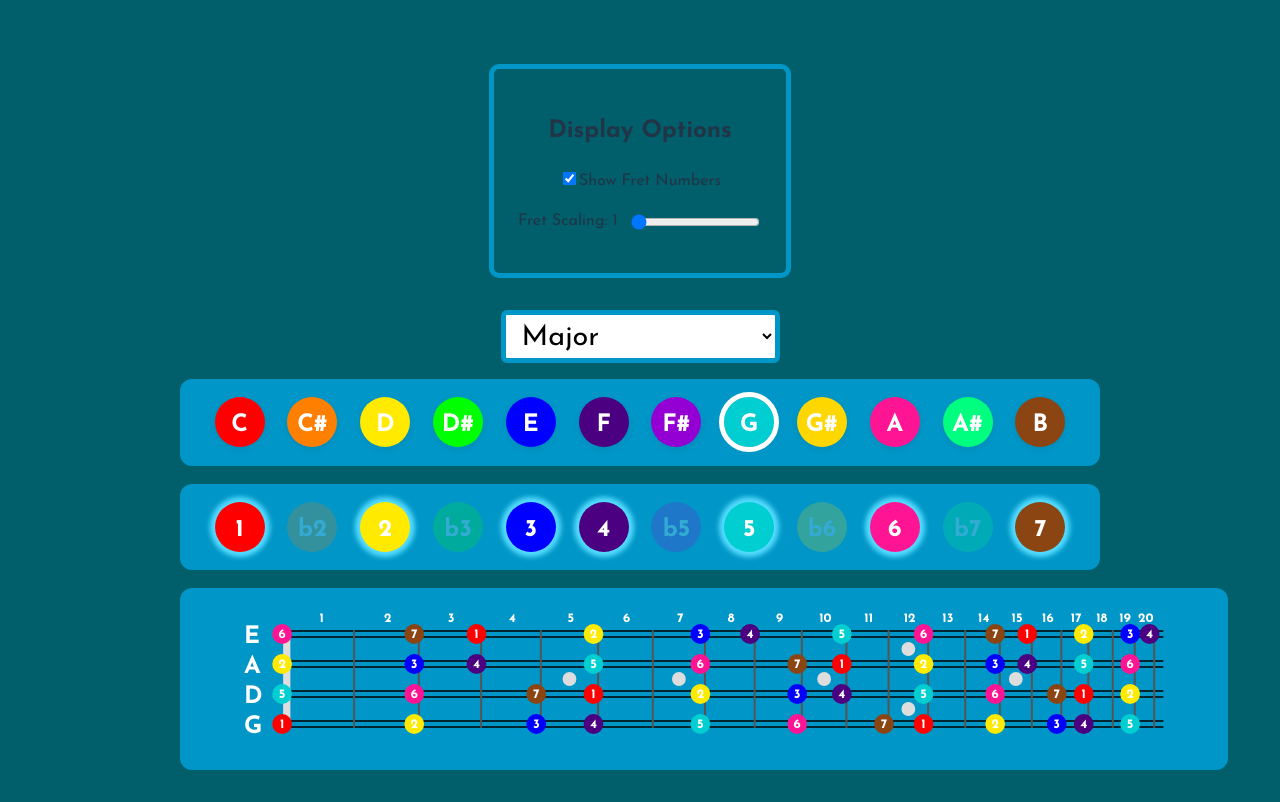
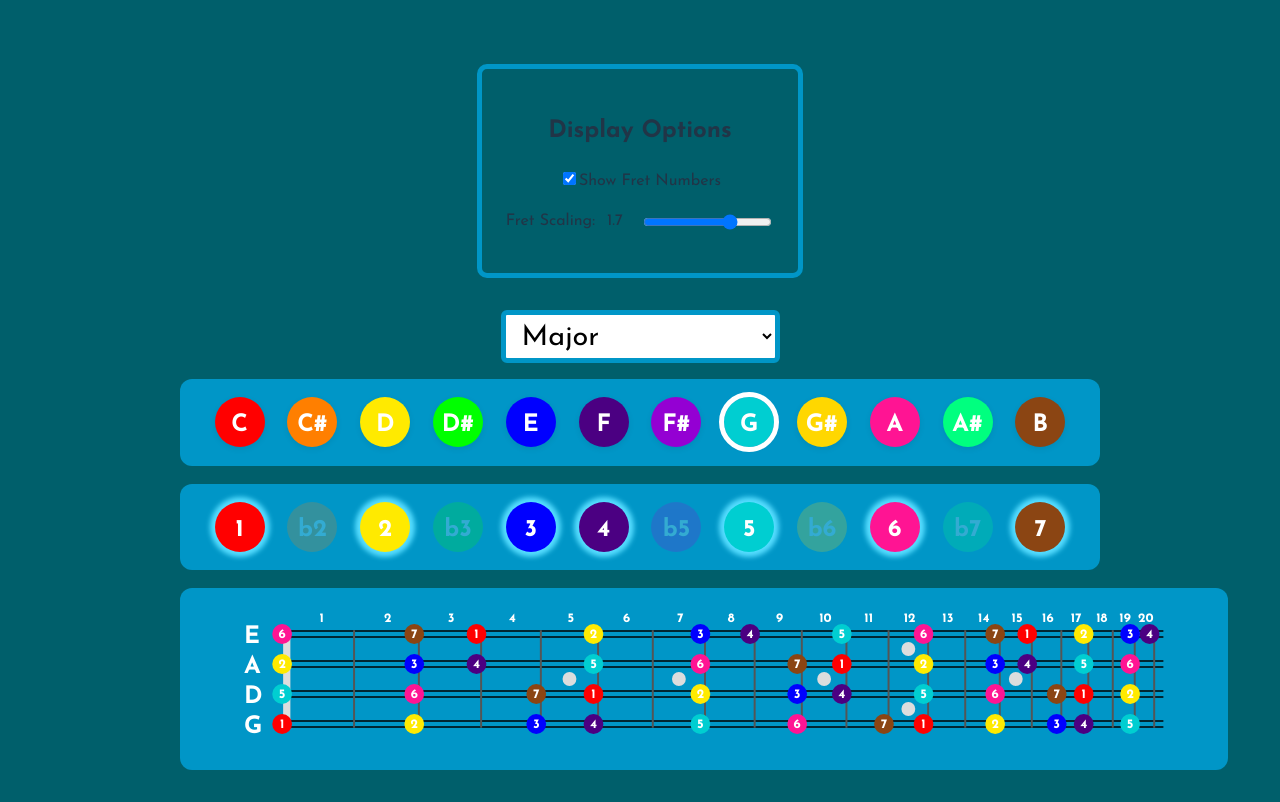
Before and after one commit to Cxom/mandolin-fretboard, a React (Vite) app: page / in a window 1280 px wide. Built offline with nearby package versions, Linux system fonts and the light colour scheme.

Commit message:
Connect fret-scaling display option

```diff
--- a/src/DisplayOptions.css
+++ b/src/DisplayOptions.css
@@ -1,3 +1,10 @@
+.fret-scaling-value-text {
+  font-variant-numeric: tabular-nums;
+  display: inline-block;
+  min-width: 3ch;
+  text-align: center;
+}
+
 .display-options-root {
   margin: 2em auto;
   font-family: 'Josefin Sans', Arial, Helvetica, sans-serif;
@@ -8,7 +15,7 @@
   width: fit-content;
 }
 
-.display-options-label {
+.fret-scaling-label {
   display: block;
   margin-bottom: 1em;
 }
--- a/src/DisplayOptions.tsx
+++ b/src/DisplayOptions.tsx
@@ -16,7 +16,7 @@ const DisplayOptions: React.FC = () => {
   return (
     <div className="display-options-root">
       <h2>Display Options</h2>
-      <label className="display-options-label">
+      <label className="fret-scaling-label">
         <input
           type="checkbox"
           checked={displayOptions.showFretNumbers}
@@ -24,8 +24,8 @@ const DisplayOptions: React.FC = () => {
         />
         Show Fret Numbers
       </label>
-      <label className="display-options-label">
-        Fret Scaling: {displayOptions.fretScaling}
+      <label className="fret-scaling-label">
+        Fret Scaling: <span className="fret-scaling-value-text">{displayOptions.fretScaling}</span>
         <input
           type="range"
           min={1}
--- a/src/SvgFretboard.tsx
+++ b/src/SvgFretboard.tsx
@@ -28,12 +28,6 @@ const FRETBOARD_END = 99;
 
 const FRETBOARD_LENGTH = FRETBOARD_END - NUT_START; // percent
 
-const FRET_OCTAVE_SCALING_RATIO = 1.7;
-const BIGGEST_FRET_SIZE = FRETBOARD_LENGTH / (FRETS + ((FRETS * (FRETS - 1)) / 2) * ((1 - FRET_OCTAVE_SCALING_RATIO) / (11 * FRET_OCTAVE_SCALING_RATIO)));
-const FRET_SIZE_SCALING_INCREMENT = (BIGGEST_FRET_SIZE * (1 - FRET_OCTAVE_SCALING_RATIO)) / (11 * FRET_OCTAVE_SCALING_RATIO);
-const calcFretGap = (fretIndex: number) => BIGGEST_FRET_SIZE + fretIndex * FRET_SIZE_SCALING_INCREMENT;
-const calcFretPosition = (fretIndex: number) => NUT_START + fretIndex * BIGGEST_FRET_SIZE + (fretIndex * (fretIndex - 1) * FRET_SIZE_SCALING_INCREMENT) / 2;
-
 const FRET_DOT_SIZE = 1.05; // percent
 const FRET_NUMBER_LABEL_VERTICAL_POSITION = 12; // percent
 
@@ -48,6 +42,14 @@ function SvgFretboard() {
 
   const { displayOptions: { showFretNumbers, fretScaling } } = useDisplayOptions()
   // TODO fretScaling display option
+
+  const { calcFretGap, calcFretPosition } = React.useMemo(() => {
+    const BIGGEST_FRET_SIZE = FRETBOARD_LENGTH / (FRETS + ((FRETS * (FRETS - 1)) / 2) * ((1 - fretScaling) / (11 * fretScaling)));
+    const FRET_SIZE_SCALING_INCREMENT = (BIGGEST_FRET_SIZE * (1 - fretScaling)) / (11 * fretScaling);
+    const calcFretGap = (fretIndex: number) => BIGGEST_FRET_SIZE + fretIndex * FRET_SIZE_SCALING_INCREMENT;
+    const calcFretPosition = (fretIndex: number) => NUT_START + fretIndex * BIGGEST_FRET_SIZE + (fretIndex * (fretIndex - 1) * FRET_SIZE_SCALING_INCREMENT) / 2;
+    return { calcFretGap, calcFretPosition };
+  }, [fretScaling]);
 
   return (
     <svg
@@ -65,7 +67,6 @@ function SvgFretboard() {
       {noteIndicators()}
     </svg>
   );
-}
 
   function strings() {
     const lines = [];
@@ -259,5 +260,8 @@ function noteIndicators() {
 
     return indicators
   }
+}
+
+
 
 export default SvgFretboard;
--- a/src/contexts/DisplayOptionsContext.tsx
+++ b/src/contexts/DisplayOptionsContext.tsx
@@ -7,7 +7,7 @@ export type DisplayOptions = {
 
 const defaultDisplayOptions: DisplayOptions = {
   showFretNumbers: true,
-  fretScaling: 1,
+  fretScaling: 1.7,
 };
 
 const DisplayOptionsContext = createContext<{
```
Lines whose indentation alone changed are shown as unchanged.
